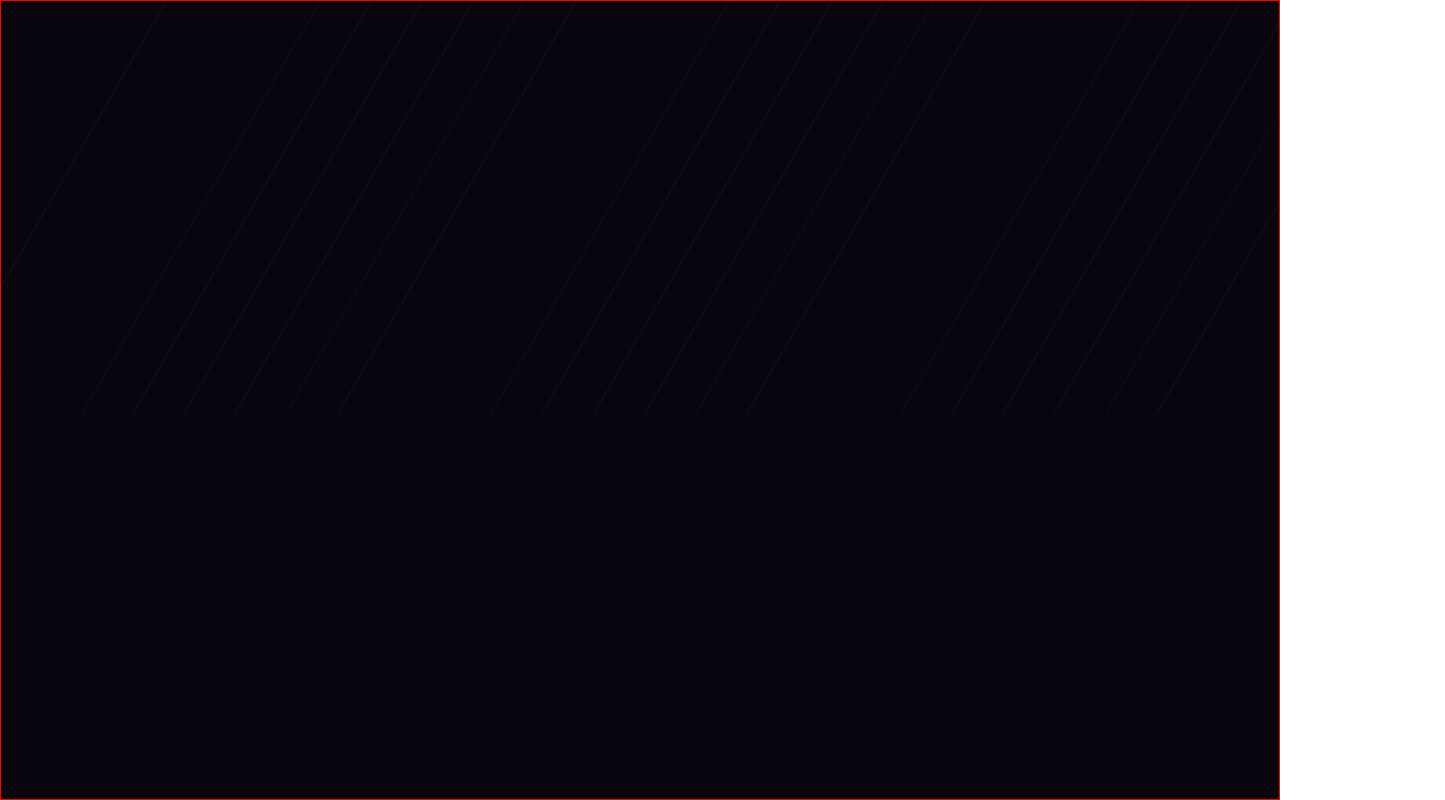
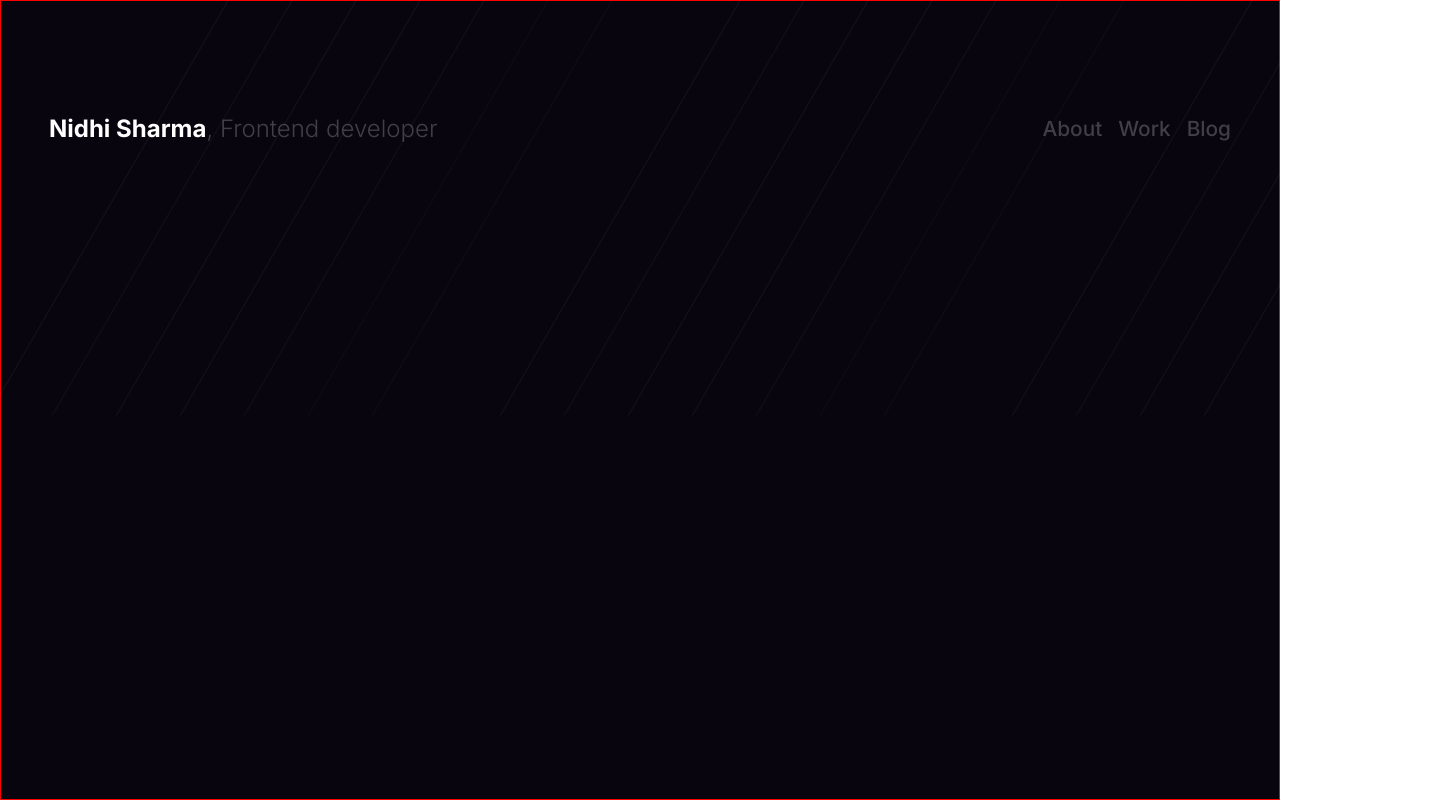
Before and after one commit to NidhiSharma63/nidhi-sharma-portfolio, a React (Vite) app: page / in a window 1280 px wide. Shown: the whole page, 1445 px wide, since content can reach past the window. Built offline with nearby package versions, Linux system fonts and the light colour scheme.

Commit message:
Header added

```diff
--- a/src/App.css
+++ b/src/App.css
@@ -8,7 +8,15 @@
 
 body{
   overflow: hidden;
+  font-family: 'Inter', sans-serif;
   background-color: #09050f;
+  /* padding: 3rem; */
+}
+
+.flex{
+  display: flex;
+  justify-content: center;
+  align-items: center;
 }
 .main-container{
   display: flex;
@@ -18,6 +26,8 @@
   border: 1px solid red;
   overflow: scroll;
   overflow-x: hidden;
+  padding: 3rem;
+
 }
 
 /* line container */
@@ -26,7 +36,7 @@
   display: flex;
   height: 60vh;
   width: 100vw;
-  position: relative;
+  position: absolute;
   top: -3rem;
 }
 .line{
@@ -42,7 +52,7 @@
 
 .line:nth-child(1),.line:nth-child(9),.line:nth-child(17),.line:nth-child(25){
   /* add some delay to repate the animation */
-  animation: blink 1s ease-in-out 1s infinite alternate;
+ animation: blink 1s ease-in-out 20s infinite alternate;
 }
 .line:nth-child(2),.line:nth-child(10),.line:nth-child(18){
   animation: blink 1s ease-in-out 0.2s infinite alternate;
@@ -60,7 +70,7 @@
   animation: blink 1s ease-in-out 1s infinite alternate;
 }
 .line:nth-child(7),.line:nth-child(15),.line:nth-child(23){
-  animation: blink 1s ease-in-out 1.2s infinite alternate;
+ animation: blink 1s ease-in-out 2s infinite alternate;
 }
 .line:nth-child(8),.line:nth-child(16),.line:nth-child(24){
   animation: blink 1s ease-in-out 1.4s infinite alternate;
@@ -75,3 +85,34 @@
     opacity: 1;
   }
 }
+
+
+/* Header */
+.header{
+  height: 20vh;
+  width: 100vw;
+  color: white;
+  font-family: 'Inter', sans-serif;
+  font-weight: 100;
+  justify-content: space-between;
+  width: 100%;
+}
+
+.header h1{
+  font-weight: 100;
+  font-size: 1.5rem;
+  font-weight: 700;
+}
+.header h1 span{
+  font-weight: 300;
+  color: rgba(255, 255, 255, 0.233);
+}
+.nav {
+  gap: 1rem;
+  font-size: 1.3rem;
+  font-weight: 300;
+}
+.nav a{
+  color: rgba(255, 255, 255, 0.233);
+  cursor: pointer;
+}
--- a/src/App.jsx
+++ b/src/App.jsx
@@ -1,13 +1,12 @@
-import { useState } from "react";
+import Header from "src/components/Header";
 import Lines from "src/components/Lines";
 import "./App.css";
 
 function App() {
-  const [count, setCount] = useState(0);
-
   return (
     <div className="main-container">
       <Lines />
+      <Header />
     </div>
   );
 }
--- /dev/null
+++ b/src/components/Header.jsx
@@ -0,0 +1,16 @@
+const Header = () => {
+  return (
+    <div className="header flex">
+      <h1 className="title">
+        Nidhi Sharma<span>,&nbsp;Frontend developer</span>
+      </h1>
+      <div className="nav flex">
+        <a href="#">About</a>
+        <a href="#">Work</a>
+        <a href="#">Blog</a>
+      </div>
+    </div>
+  );
+};
+
+export default Header;
--- a/src/components/Lines.jsx
+++ b/src/components/Lines.jsx
@@ -1,10 +1,42 @@
-import React from "react";
+import { useEffect, useState } from "react";
 
 const Lines = () => {
+  // get screen size
+  const [width, setWidth] = useState(window.innerWidth);
+  const [lines, setLines] = useState(20);
+
+  useEffect(() => {
+    const handleResize = () => {
+      setWidth(window.innerWidth);
+    };
+    window.addEventListener("resize", handleResize);
+
+    return () => {
+      window.removeEventListener("resize", handleResize);
+    };
+  }, []);
+
+  //  generates lines when width resizes
+  const generateLines = () => {
+    if (width > 700) {
+      setLines(20);
+    }
+    if (width < 700) {
+      setLines(12);
+    }
+    if (width < 400) {
+      setLines(6);
+    }
+  };
+
+  useEffect(() => {
+    generateLines(width);
+  }, [width]);
+
   return (
     <div className="line-container">
-      {[...Array(25)].map((_, index) => (
-        <div key={index} className="line"></div>
+      {[...Array(lines)].map((_, index) => (
+        <div key={index} className="line" />
       ))}
     </div>
   );
```
